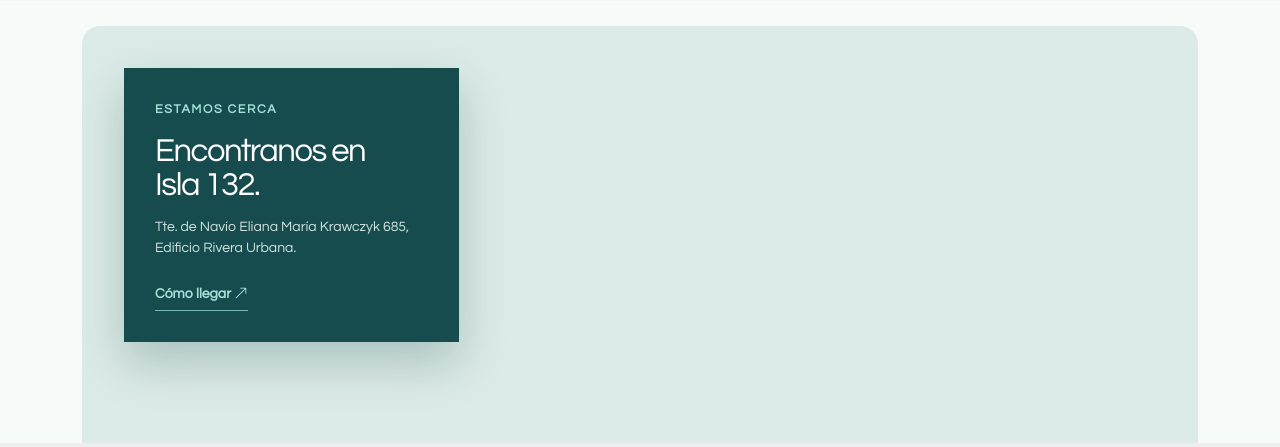
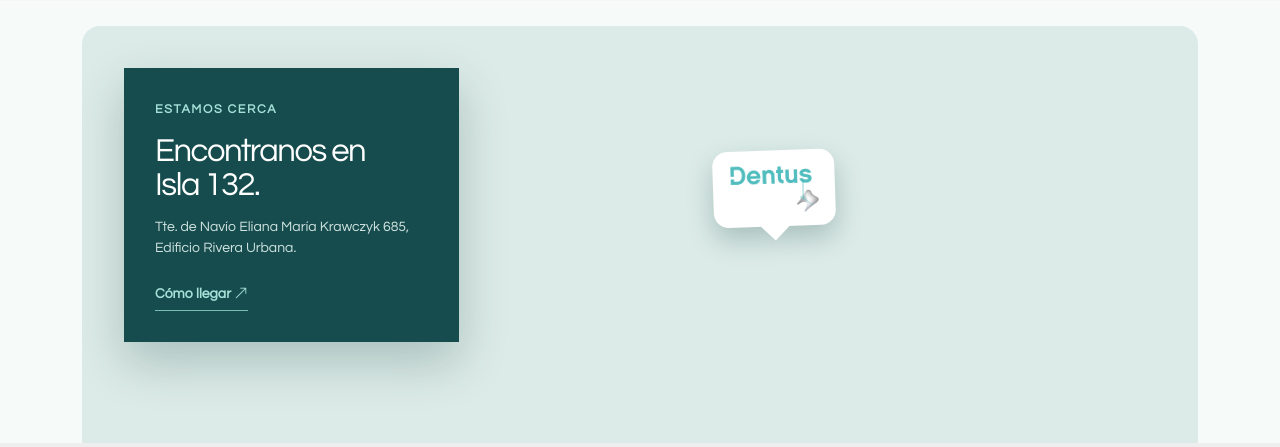
Before and after one commit to mokelean/dentus, a PHP site: page / in a window 1280 px wide. Shown: the part 5425-5872 px from the top of the page. Run offline with PHP 8.4, Linux system fonts and the light colour scheme; some libraries are stand-ins or nearby versions.

Commit message:
Add custom Dentus marker to map

```diff
--- a/assets/css/style.css
+++ b/assets/css/style.css
@@ -2218,6 +2218,9 @@ section {
 .dentus-refresh .contact-action > a { display: inline-block; margin-top: 5px; color: #164c4d; background: #a5e0d9; padding: 10px 14px; font-size: .9rem; font-weight: 700; text-decoration: none; }
 .dentus-refresh .map-shell { position: relative; min-height: 410px; overflow: hidden; border-radius: 18px 18px 0 0; background: #dcebe7; }
 .dentus-refresh .map-shell iframe { width: 100%; height: 410px; border: 0; filter: saturate(.72) contrast(.92); }
+.dentus-refresh .dentus-map-pin { position: absolute; z-index: 2; top: 48%; left: 62%; display: grid; place-items: center; width: 122px; padding: 13px 14px 12px; border-radius: 15px; background: #fff; box-shadow: 0 12px 26px rgba(18, 69, 69, .25); pointer-events: none; transform: translate(-50%, -100%) rotate(-2deg); }
+.dentus-refresh .dentus-map-pin img { width: 91px; height: auto; }
+.dentus-refresh .dentus-map-pin span { position: absolute; bottom: -10px; width: 20px; height: 20px; background: #fff; transform: rotate(45deg); z-index: -1; }
 .dentus-refresh .map-card { position: absolute; z-index: 1; top: 42px; left: 42px; width: 335px; padding: 31px; background: #164c4d; color: #fff; box-shadow: 0 20px 45px rgba(12, 58, 59, .24); }
 .dentus-refresh .map-card .eyebrow { color: #a5e0d9; }
 .dentus-refresh .map-card h3 { margin: 14px 0; color: #fff; font-size: 2.05rem; line-height: 1.05; letter-spacing: -.045em; }
@@ -2236,6 +2239,7 @@ section {
   .dentus-refresh .gallery-heading { align-items: start; flex-direction: column; gap: 14px; }
   .dentus-refresh .game-shell { grid-template-columns: 1fr; }
   .dentus-refresh .map-card { left: 25px; top: 25px; }
+  .dentus-refresh .dentus-map-pin { left: 72%; }
   .dentus-refresh .contact-grid { grid-template-columns: 1fr; }
 }
 @media (max-width: 767px) {
@@ -2257,6 +2261,7 @@ section {
   .dentus-refresh .gallery-grid .gallery-large { grid-column: 1 / -1; }
   .dentus-refresh .map-shell, .dentus-refresh .map-shell iframe { min-height: 500px; height: 500px; }
   .dentus-refresh .map-card { top: auto; bottom: 0; left: 0; width: 100%; }
+  .dentus-refresh .dentus-map-pin { top: 41%; left: 70%; transform: translate(-50%, -100%) rotate(-2deg) scale(.88); }
   .dentus-refresh .contact-showcase { padding: 72px 0 54px; }
   .dentus-refresh .contact-card { min-height: 250px; }
   .dentus-refresh.dentusito-page .kids-game { display: block; min-height: 100vh; padding: 42px 0; }
--- a/index.php
+++ b/index.php
@@ -182,9 +182,10 @@
       <div class="container">
         <div class="map-shell">
           <iframe
-            src="https://maps.google.com/maps?q=-38.97709197170716,-68.05107392405935&amp;z=16&amp;t=&amp;output=embed"
+            src="https://maps.google.com/maps?ll=-38.97709197170716,-68.05107392405935&amp;z=16&amp;t=&amp;output=embed"
             title="Ubicación de Dentus en Neuquén"
             allowfullscreen="" loading="lazy" referrerpolicy="no-referrer-when-downgrade"></iframe>
+          <div class="dentus-map-pin" aria-label="Dentus"><img src="assets/images/logo.png" alt="Dentus"><span></span></div>
           <div class="map-card">
             <span class="eyebrow">Estamos cerca</span>
             <h3>Encontranos en<br>Isla 132.</h3>
```
